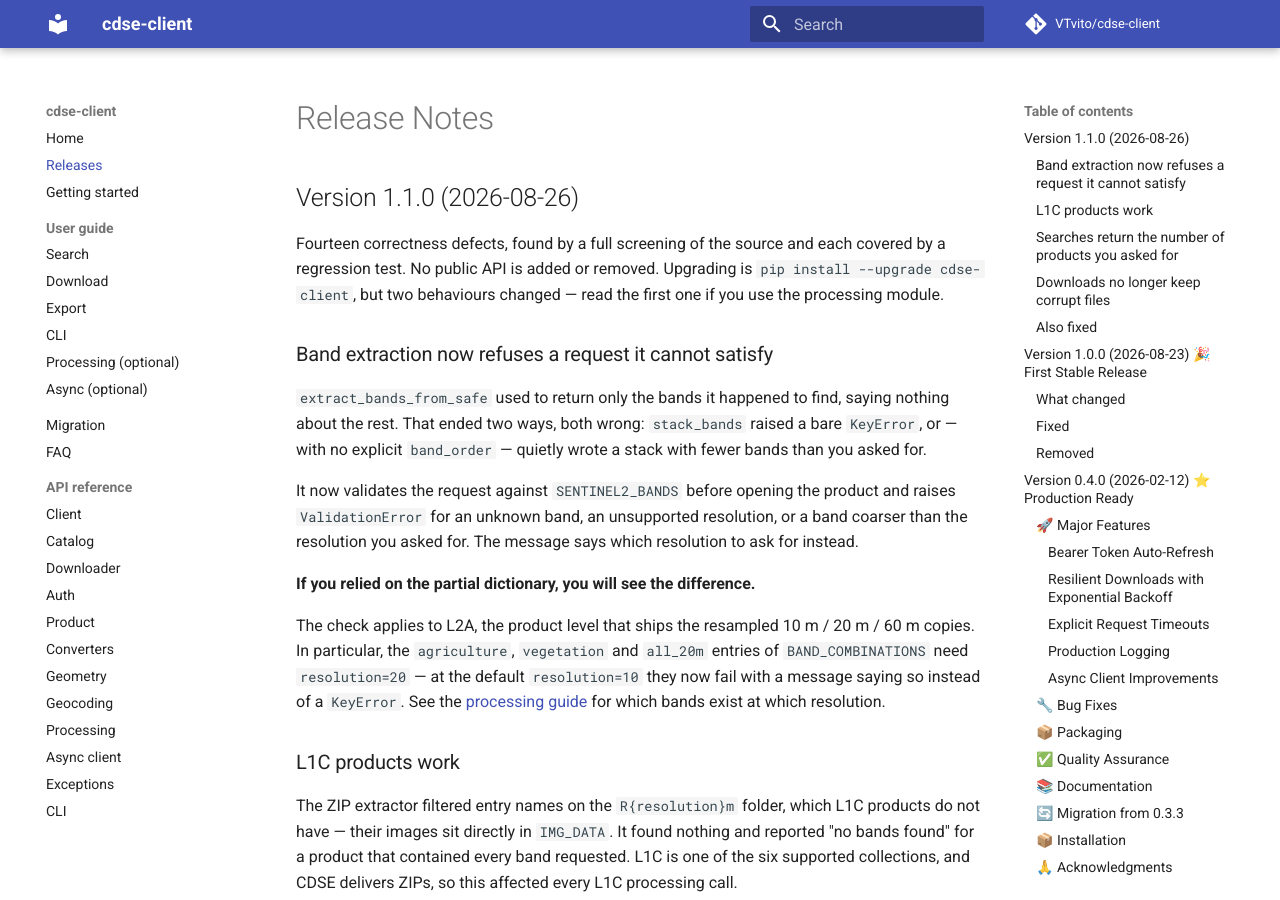
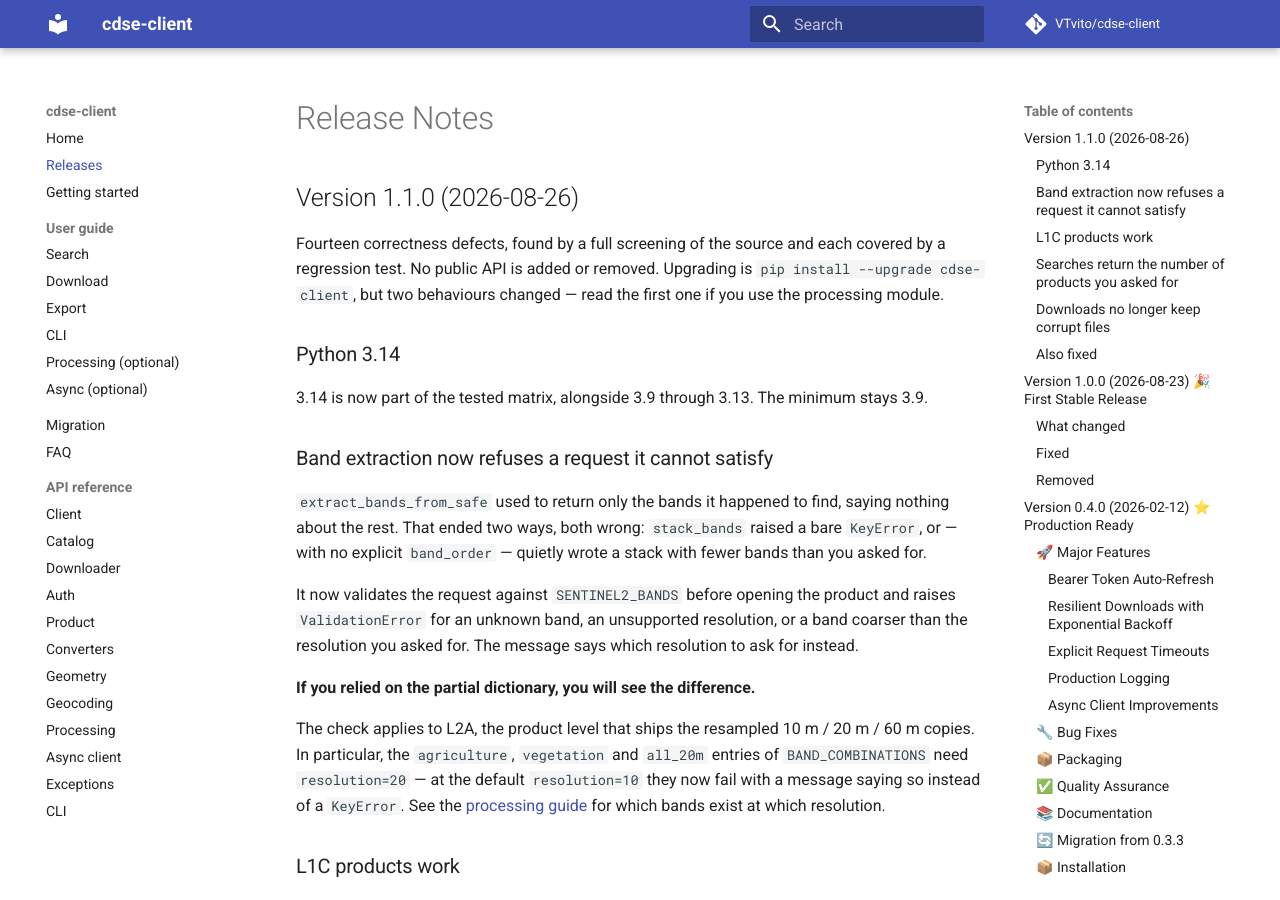
Before and after one commit to VTvito/cdse-client, an MkDocs documentation site: the page built from docs/releases.md, in a window 1280 px wide and 900 px high. Built offline with MkDocs 1.6.1 and Material for MkDocs 9.7.7, drawn with Linux system fonts in a browser that asks for light colours; comment, search, counter and statistics services are not loaded.

Commit message:
docs: record Python 3.14 support in the 1.1.0 release notes
The 3.14 matrix entry and classifier landed in a separate PR from the
release notes, so the 1.1.0 CHANGELOG section did not mention it. The tag
is not pushed yet, so the section is still editable - once v1.1.0 exists,
publish.yml has already turned it into a GitHub Release and PyPI page.

Content only: no version change, no workflow change.

Co-Authored-By: Claude Opus 5 <noreply@anthropic.com>
Claude-Session: https://claude.ai/code/session_0145mztQMtVhfFeM13bP4ubw

```diff
--- a/docs/releases.md
+++ b/docs/releases.md
@@ -6,6 +6,10 @@ Fourteen correctness defects, found by a full screening of the source and each c
 regression test. No public API is added or removed. Upgrading is `pip install --upgrade
 cdse-client`, but two behaviours changed — read the first one if you use the processing
 module.
+
+### Python 3.14
+
+3.14 is now part of the tested matrix, alongside 3.9 through 3.13. The minimum stays 3.9.
 
 ### Band extraction now refuses a request it cannot satisfy
 
```
Also changed, not shown: CHANGELOG.md (+5 -0 lines).
